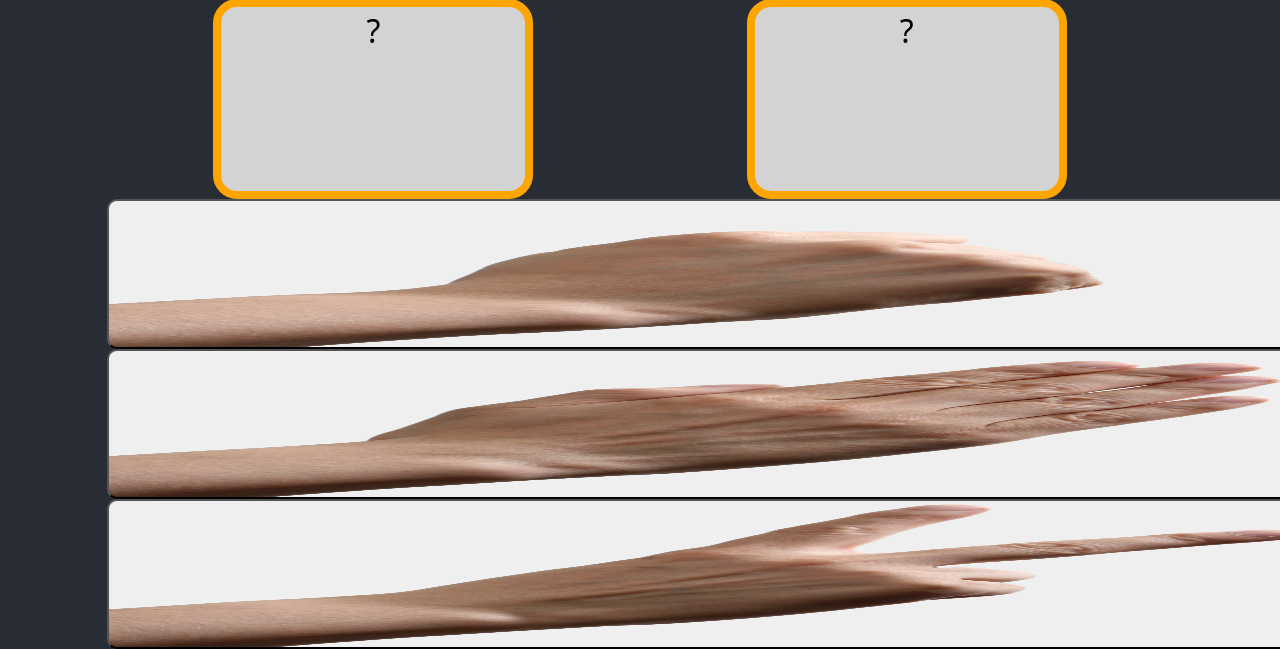
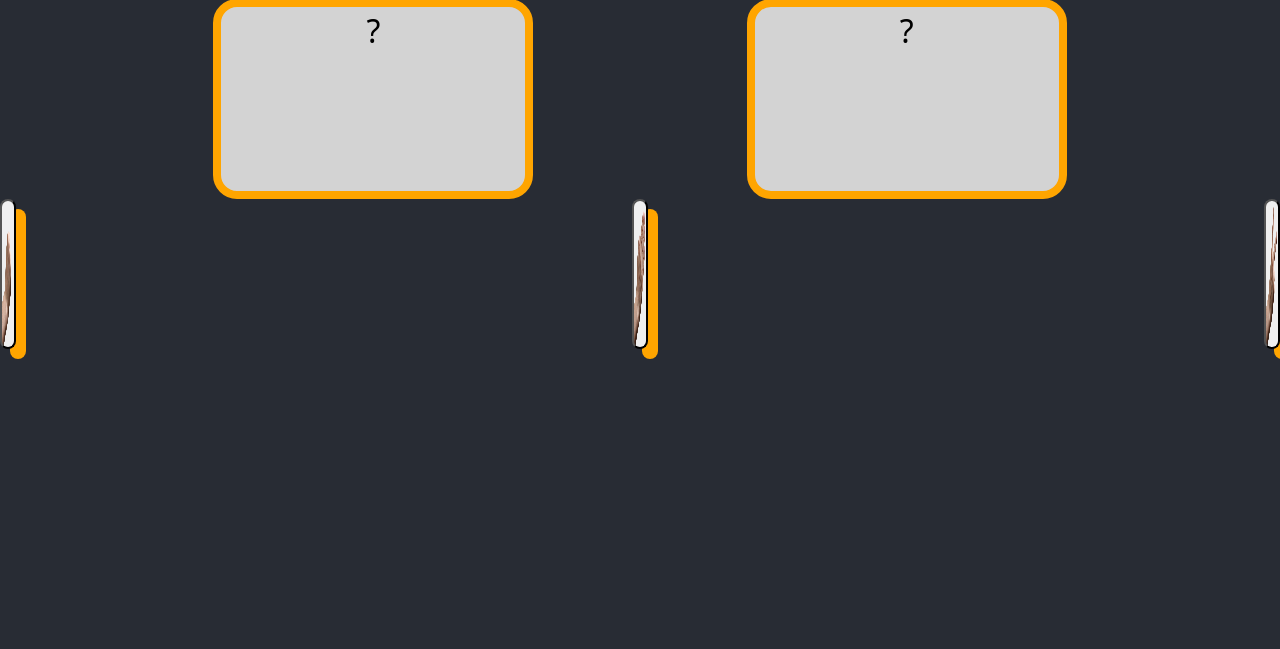
Before and after one commit to Jolan95/Games-Projet, a PHP site: page /PFC/pfc.php in a window 1280 px wide; the page is wider, and only the part inside the window is pictured. Shown: the part 215-864 px from the top of that part. After the commit the page ends 574 px from the top of that part, so only its background shows below. Run offline with PHP 8.4, Linux system fonts and the light colour scheme.

Commit message:
redesign and clean code capitals

```diff
--- a/PFC/pfc.php
+++ b/PFC/pfc.php
@@ -42,12 +42,12 @@ include "../handleLanguage/lang.php";
 						?
 					</div>
 				</div>
-				<div class="row">
-					<button id="pierre" type="button" class="col-sm-3 offset-sm-1 col-4 pierre" >
+				<div class="d-flex justify-content-between">
+					<button id="pierre" type="button" class=" pierre" >
 					</button>
-					<button id="papier" type="button " class="col-sm-3 offset-sm-1 col-4 papier" >
+					<button id="papier" type="button " class=" papier" >
 					</button>
-					<button id="ciseaux" type="button " class="col-sm-3 offset-sm-1 col-4 ciseaux" >
+					<button id="ciseaux" type="button " class=" ciseaux" >
 					</button>
 				</div>
 			</div>
--- a/Style/style.css
+++ b/Style/style.css
@@ -474,7 +474,6 @@ header .dropdown ul {
 }
 .pfc button {
   height: 150px;
-  width: 100%;
   background-size: 100% 100%;
   border-radius: 10px;
   box-shadow: 10px 10px orange;
--- a/Style/style.less
+++ b/Style/style.less
@@ -525,7 +525,7 @@ header{
     }
     button {
         height : 150px;
-        width : 100%;
+
         background-size : 100% 100%;
         border-radius: 10px;;
         box-shadow: 10px 10px orange;
```
